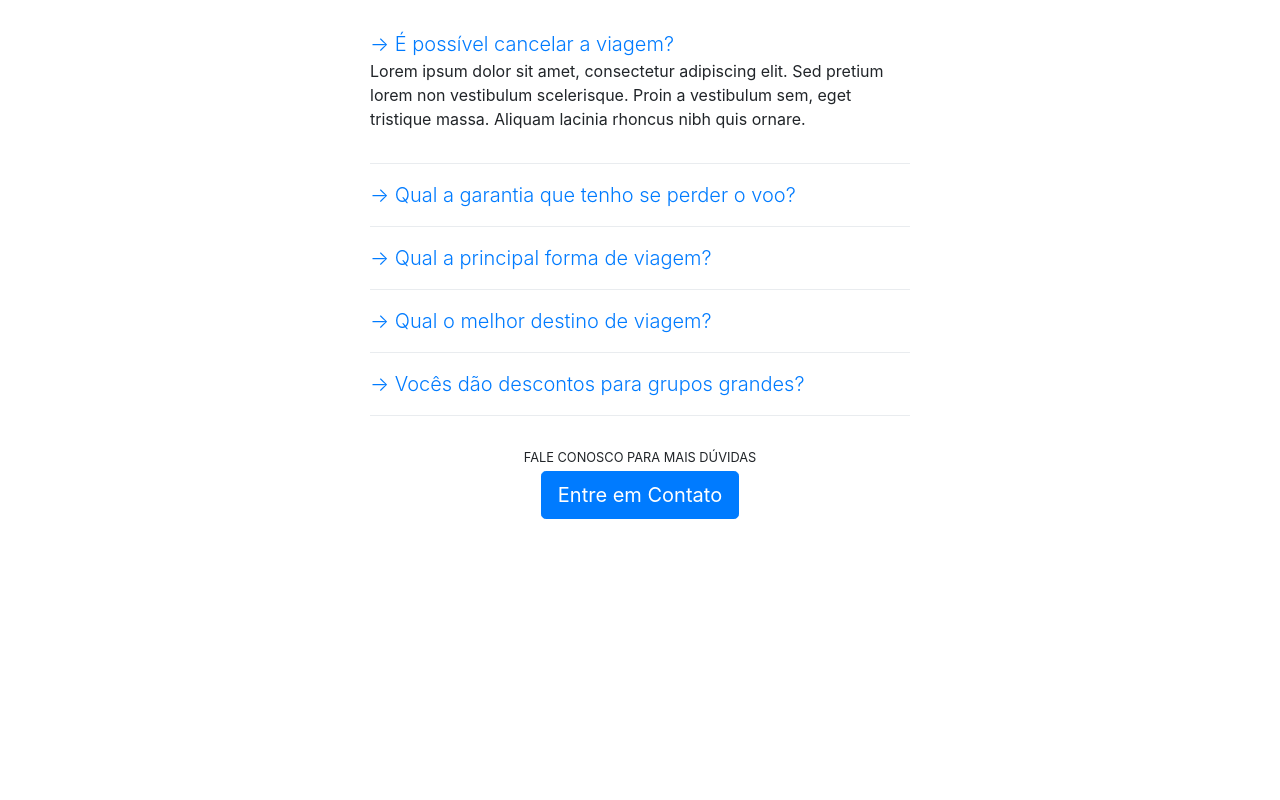
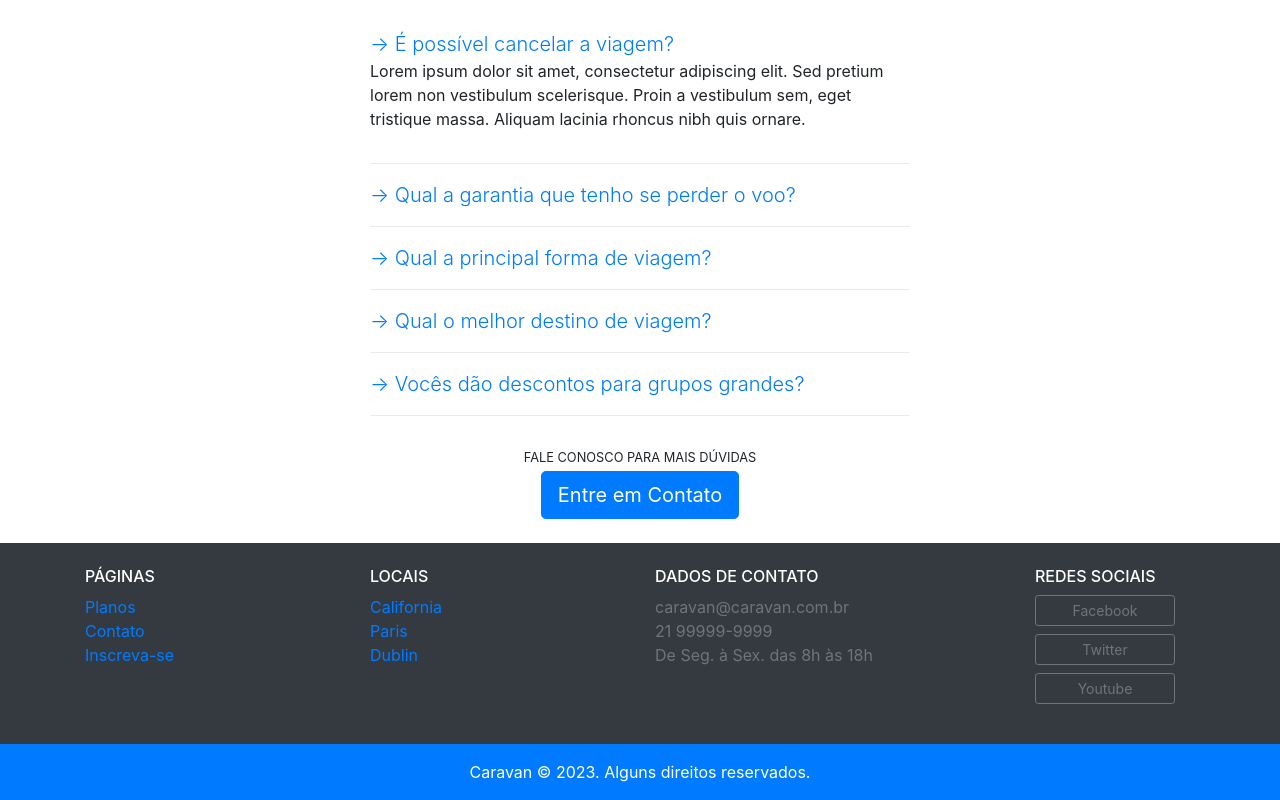
Before and after one commit to BHzdev/caravan, a plain HTML site: page index.html in a window 1280 px wide. Shown: the part 1961-2761 px from the top of the page. Before the commit the page ends 2504 px from the top, so only its background shows below. Drawn offline with Linux system fonts and the light colour scheme.

Commit message:
feat: add footer

```diff
--- a/index.html
+++ b/index.html
@@ -221,6 +221,48 @@
     </div>
   </section>
 
+  <footer class="bg-dark text-white">
+    <div class="container py-4">
+      <div class="row">
+        <div class="col-md-3 col-6">
+          <h4 class="h6">PÁGINAS</h4>
+          <ul class="list-unstyled">
+            <li><a href="planos.html">Planos</a></li>
+            <li><a href="contato.html">Contato</a></li>
+            <li><a href="inscricao.html">Inscreva-se</a></li>
+          </ul>
+        </div>
+        <div class="col-md-3 col-6">
+          <h4 class="h6">LOCAIS</h4>
+          <ul class="list-unstyled">
+            <li><a href="local.html">California</a></li>
+            <li><a href="local.html">Paris</a></li>
+            <li><a href="local.html">Dublin</a></li>
+          </ul>
+        </div>
+        <div class="col-md-4">
+          <h4 class="h6">DADOS DE CONTATO</h4>
+          <ul class="list-unstyled text-secondary">
+            <li>caravan@caravan.com.br</li>
+            <li>21 99999-9999</li>
+            <li>De Seg. à Sex. das 8h às 18h</li>
+          </ul>
+        </div>
+        <div class="col-md-2">
+          <h4 class="h6">REDES SOCIAIS</h4>
+          <ul class="list-unstyled">
+            <li><a class="btn btn-outline-secondary btn-sm btn-block mb-2" href="#" style="max-width: 140px">Facebook</a></li>
+            <li><a class="btn btn-outline-secondary btn-sm btn-block mb-2" href="#" style="max-width: 140px">Twitter</a></li>
+            <li><a class="btn btn-outline-secondary btn-sm btn-block mb-2" href="#" style="max-width: 140px">Youtube</a></li>
+          </ul>
+        </div>
+      </div>
+    </div>
+    <div class="bg-primary text-center py-3">
+      <p class="mb-0">Caravan © 2023. Alguns direitos reservados.</p>
+    </div>
+  </footer>
+
   <script type="text/javascript" src="js/jquery-3.2.1.slim.min.js"></script>
   <script type="text/javascript" src="js/popper.min.js"></script>
   <script type="text/javascript" src="js/bootstrap.js"></script>
```
